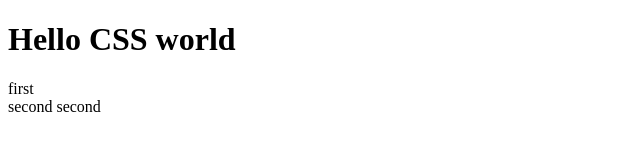
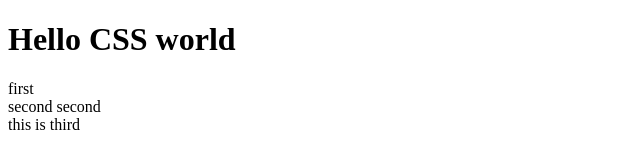
Before and after one commit to satyamok/cssCourse, a plain HTML site: page index.html in a window 1280 px wide. Shown: the full height of the page, 0-640 px from the left. Drawn offline with Linux system fonts and the light colour scheme.

Commit message:
this is push commit

```diff
--- a/index.html
+++ b/index.html
@@ -11,5 +11,7 @@
 
     <div id="hello"> first</div>
     <div class="my">second second</div>
+
+    <div class="third">this is third</div>
 </body>
 </html>
```
